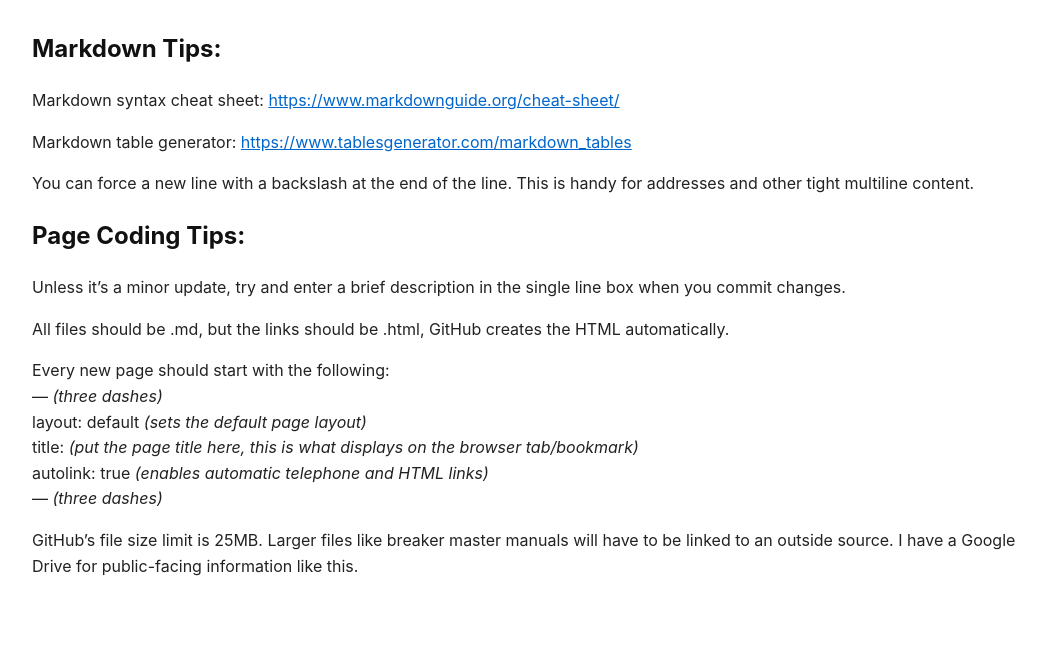
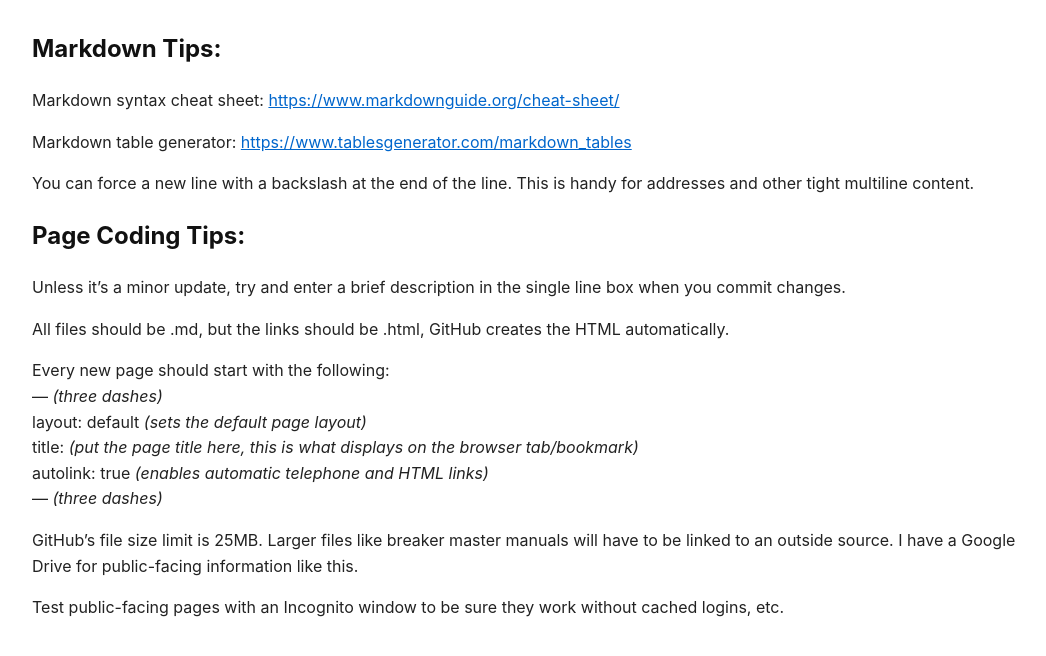
Before and after one commit to epecsupport/Service, a Jekyll site: the page built from support/markdown.md, in a window 1280 px wide. Shown: the top 656 px of the page, without its empty margins (108-1154 px from the left). Built offline with Jekyll 4.4.1, drawn with Linux system fonts in a browser that asks for light colours.

Commit message:
Note on testing public facing pages.

```diff
--- a/support/markdown.md
+++ b/support/markdown.md
@@ -26,3 +26,5 @@ autolink: true *(enables automatic telephone and HTML links)*\
 --- *(three dashes)*
 
 GitHub's file size limit is 25MB.  Larger files like breaker master manuals will have to be linked to an outside source.  I have a Google Drive for public-facing information like this.
+
+Test public-facing pages with an Incognito window to be sure they work without cached logins, etc.
```
